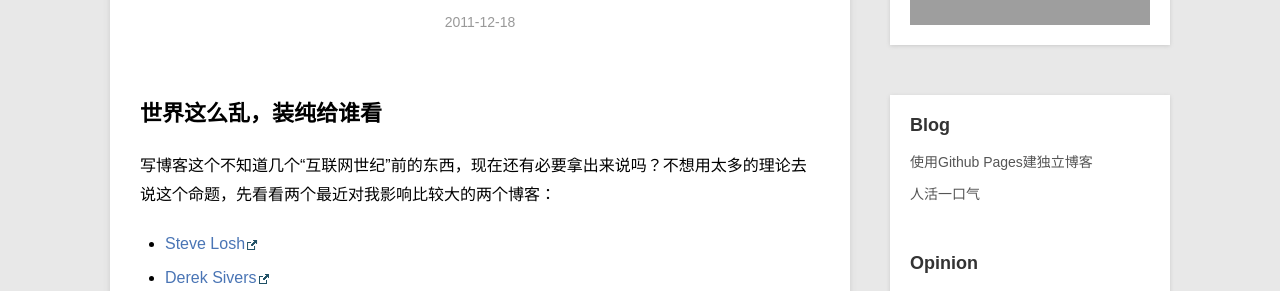
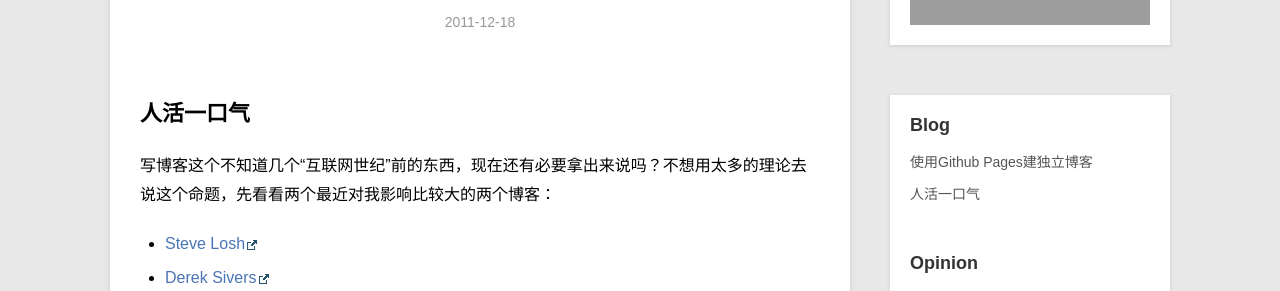
Before and after one commit to bruceFend/brucefend.github.io, a Jekyll site: the page built from _posts/blog/2011-12-18-why-blog.md, in a window 1280 px wide. Shown: the part 160-451 px from the top of the page. Built offline with Jekyll 4.4.1, drawn with Linux system fonts in a browser that asks for light colours; Markdown is read by kramdown in place of the engine named in the settings; grey boxes are pictures that could not be loaded.

Commit message:
Update 2011-12-18-why-blog.md

```diff
--- a/_posts/blog/2011-12-18-why-blog.md
+++ b/_posts/blog/2011-12-18-why-blog.md
@@ -5,7 +5,7 @@ category: blog
 description: 树活一张皮，人活一口气
 ---
 
-## 世界这么乱，装纯给谁看
+## 人活一口气
 
 写博客这个不知道几个“互联网世纪”前的东西，现在还有必要拿出来说吗？不想用太多的理论去说这个命题，先看看两个最近对我影响比较大的两个博客：
 
```
